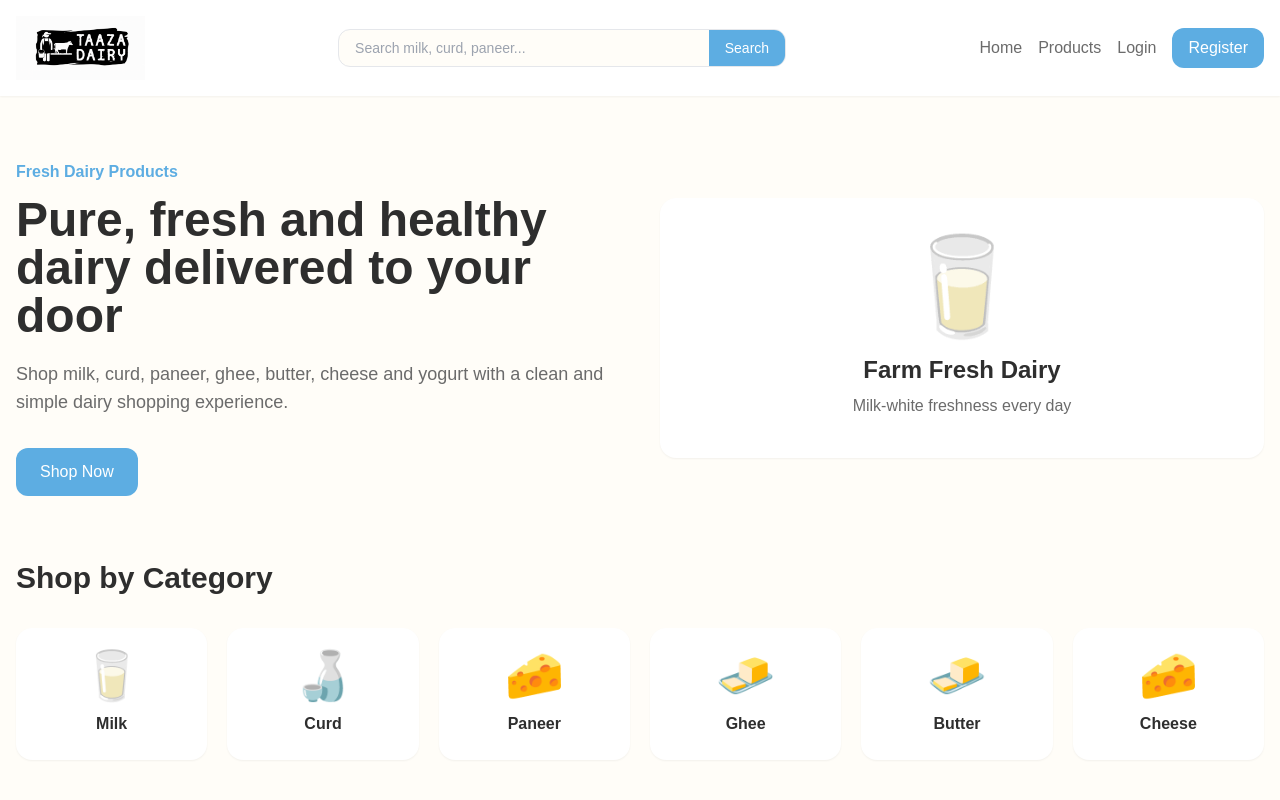
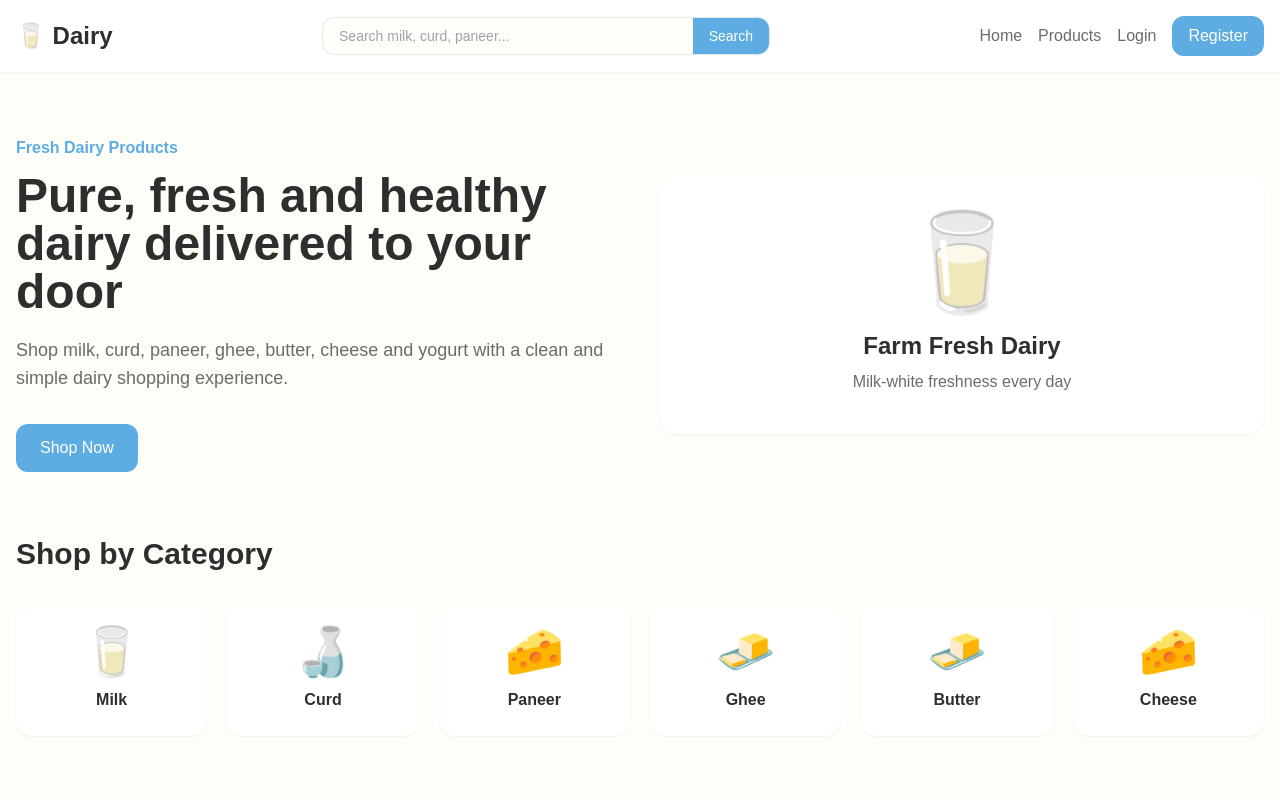
Before and after one commit to nidramharikrishna/dairy, a React app in the folder frontend/: page / in a window 1280 px wide. Shown: the top 800 px of the page. Built offline with nearby package versions, Linux system fonts and the light colour scheme; the HTML template or start-up script is replaced by a standard one.

Commit message:
Replace navbar logo

```diff
--- a/frontend/src/admin/AdminLayout.jsx
+++ b/frontend/src/admin/AdminLayout.jsx
@@ -13,11 +13,9 @@ function AdminLayout() {
     <div className="min-h-screen bg-cream flex">
       <aside className="w-64 bg-white shadow-sm p-6 hidden md:flex flex-col">
         <div className="mb-10">
-          <img
-            src="/logo.png"
-            alt="Taaza Dairy"
-            className="h-16 w-auto"
-          />
+          <h2  className="text-2xl font-bold text-darkText">
+            🥛 Dairy
+          </h2>
           <p className="text-softText text-sm mt-1">Management Panel</p>
         </div>
 
--- a/frontend/src/components/Navbar.jsx
+++ b/frontend/src/components/Navbar.jsx
@@ -28,12 +28,8 @@ function Navbar() {
   return (
     <nav className="bg-white shadow-sm sticky top-0 z-50">
       <div className="max-w-7xl mx-auto px-4 py-4 flex flex-wrap items-center justify-between gap-4">
-        <Link to="/" className="flex items-center">
-          <img
-            src="/logo.png"
-            alt="Taaza Dairy"
-            className="h-16 w-auto"
-          />
+        <Link to="/" className="text-2xl font-bold text-darkText">
+          🥛 Dairy
         </Link>
 
         {!isAdmin && (
```
